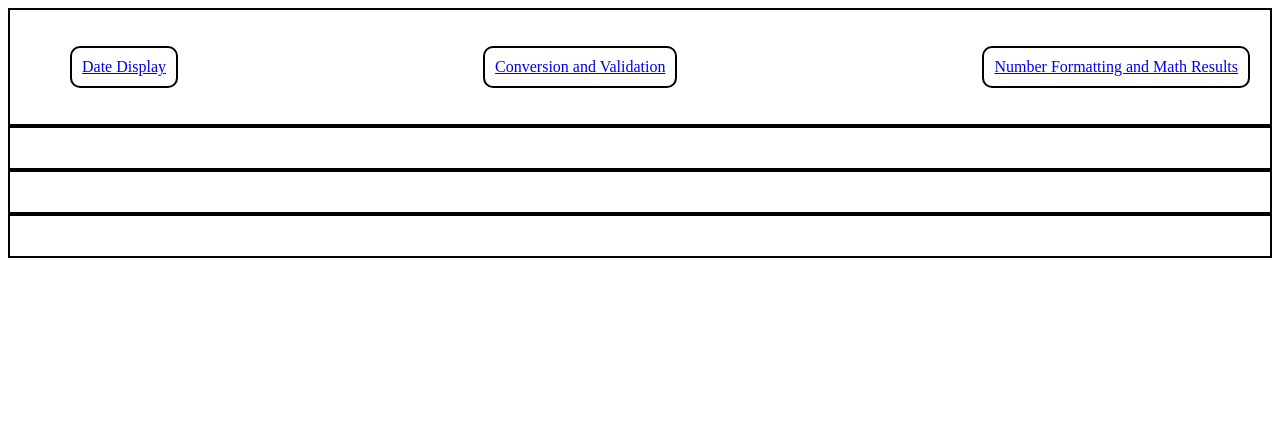
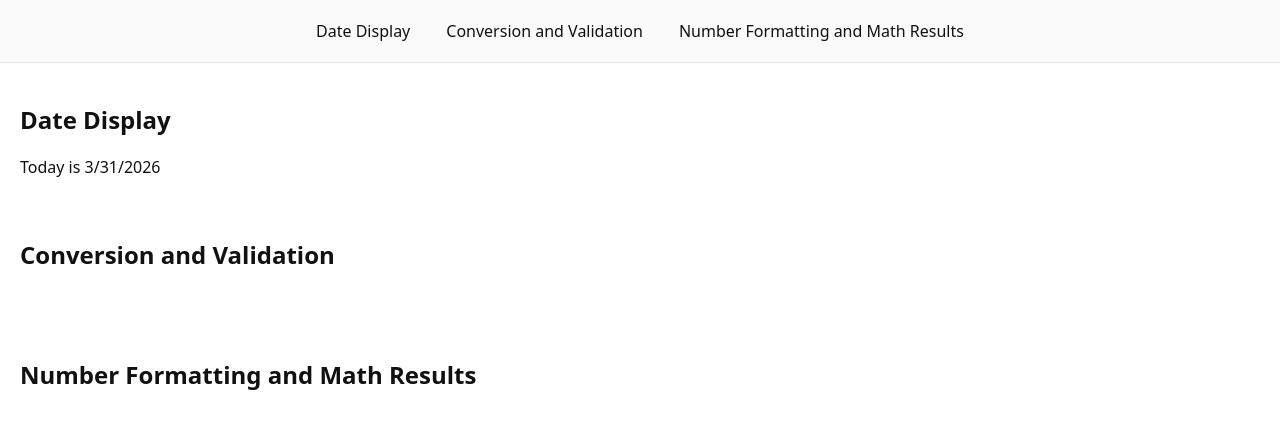
Before and after one commit to rpalmon/comp484-hw9, a plain HTML site: page index.html in a window 1280 px wide. Drawn offline with Linux system fonts and the light colour scheme.

Commit message:
date display

```diff
--- a/index.html
+++ b/index.html
@@ -1,31 +1,47 @@
-<!DOCTYPE html lang="en">
+<!DOCTYPE html>
+<html lang="en">
 <head>
     <meta charset="UTF-8">
     <meta name="viewport" content="width=device-width, initial-scale=1.0">
     <title>JavaScript Mini Demo</title>
     <link rel="stylesheet" href="style.css">
 </head>
-<section role="navigation" class="navigation">
-    <nav>
-        <ul>
-            <li><a href="#date-display" id="date-display">Date Display</a></li>
-            <li><a href="#conversion-and-validation" id="conversion-and-validation">Conversion and Validation</a></li>
-            <li><a href="#number-formatting-and-math-results" id="number-formatting-and-math-results">Number Formatting and Math Results</a></li>
-        </ul>
-    </nav>
-</section>
+<body>
+    <header>
+        <nav class="navigation" aria-label="Main navigation">
+            <ul>
+                <li><a href="#date-display">Date Display</a></li>
+                <li><a href="#conversion-and-validation">Conversion and Validation</a></li>
+                <li><a href="#number-formatting-and-math-results">Number Formatting and Math Results</a></li>
+            </ul>
+        </nav>
+    </header>
 
-<section role="date-display" class="date-display">
+    <main>
+        <section id="date-display" class="date-display">
+            <h2>Date Display</h2>
+            <div id="date-container" class="date-container">
+                <!-- Date will be displayed here -->
 
-</section>
+            </div>
+        </section>
 
-<section role="conversion-and-validation" class="conversion-and-validation">
+        <section id="conversion-and-validation" class="conversion-and-validation">
+            <h2>Conversion and Validation</h2>
+            <div id="conversion-container" class="conversion-container">
+                <!-- Conversion and validation results will be displayed here -->
+            </div>
+        </section>
 
-</section>
+        <section id="number-formatting-and-math-results" class="number-formatting-and-math-results">
+            <h2>Number Formatting and Math Results</h2>
+            <div id="number-container" class="number-container">
+                <!-- Number formatting and math results will be displayed here -->
+            </div>
 
-<section role="number-formatting-and-math-results" class="number-formatting-and-math-results">
+        </section>
+    </main>
 
-</section>
-
-<script src="script.js"></script>
+    <script src="script.js"></script>
+</body>
 </html>
--- a/script.js
+++ b/script.js
@@ -1,14 +1,23 @@
-//when i click on a button from the list it should blink the section its referencing
-const listItems = document.querySelectorAll('li');
-listItems.forEach(item => {
-    item.addEventListener('click', () => {
-        const sectionId = item;
-        const section = document.getElementById(sectionId);
-        console.log("Clicked on: " + section);
-        section.classList.add('blink');
-        setTimeout(() => {
-            section.classList.remove('blink');
-        }
-        , 1000); // Remove the blink class after 1 second
-    });
-});
+// Blink the referenced section when a navigation link is clicked
+const dateContainer = document.getElementById('date-container');
+const conversionContainer = document.getElementById('conversion-container');
+const numberContainer = document.getElementById('number-container');
+
+function getCurrentDate() {
+    const currentDate = new Date();
+    return currentDate.toString();
+}
+
+// Display the current date in the date container automatically updates every second
+function updateDate() {
+    //Today is MM/DD/YYYY
+    const currentDate = new Date();
+    const month = currentDate.getMonth() + 1; // Months are zero-based
+    const day = currentDate.getDate();
+    const year = currentDate.getFullYear();
+    const formattedDate = `Today is ${month}/${day}/${year}`;
+    dateContainer.textContent = formattedDate;
+
+}
+
+updateDate(); // Initial call to display the date immediately
--- a/style.css
+++ b/style.css
@@ -1,18 +1,26 @@
-nav ul {
-    display: flex;
-    justify-content: space-between;
-    list-style: none;
-    color: black;
-    text-decoration: none;
+:root{
+    --nav-bg: #fafafa;
+    --accent: #0a84ff;
+    --text: #111;
 }
 
-nav ul li {
-    border: 2px solid black;
-    padding: 10px;
-    border-radius: 10px;
+*{box-sizing:border-box}
+body{
+    font-family: system-ui, -apple-system, 'Segoe UI', Roboto, Arial;
+    margin:0;
+    color:var(--text);
 }
 
-section {
-    border: 2px solid black;
-    padding: 20px;
+.navigation{
+    background:var(--nav-bg);
+    padding:12px 16px;
+    border-bottom:1px solid #e6e6e6;
 }
+
+nav ul{display:flex;gap:12px;list-style:none;margin:0;padding:0;justify-content:center}
+
+nav a{display:inline-block;padding:8px 12px;color:var(--text);text-decoration:none;border-radius:8px;transition:background .15s,color .15s}
+
+nav a:hover,nav a:focus{background:var(--accent);color:#fff}
+
+section{padding:20px;min-height:120px}
```
